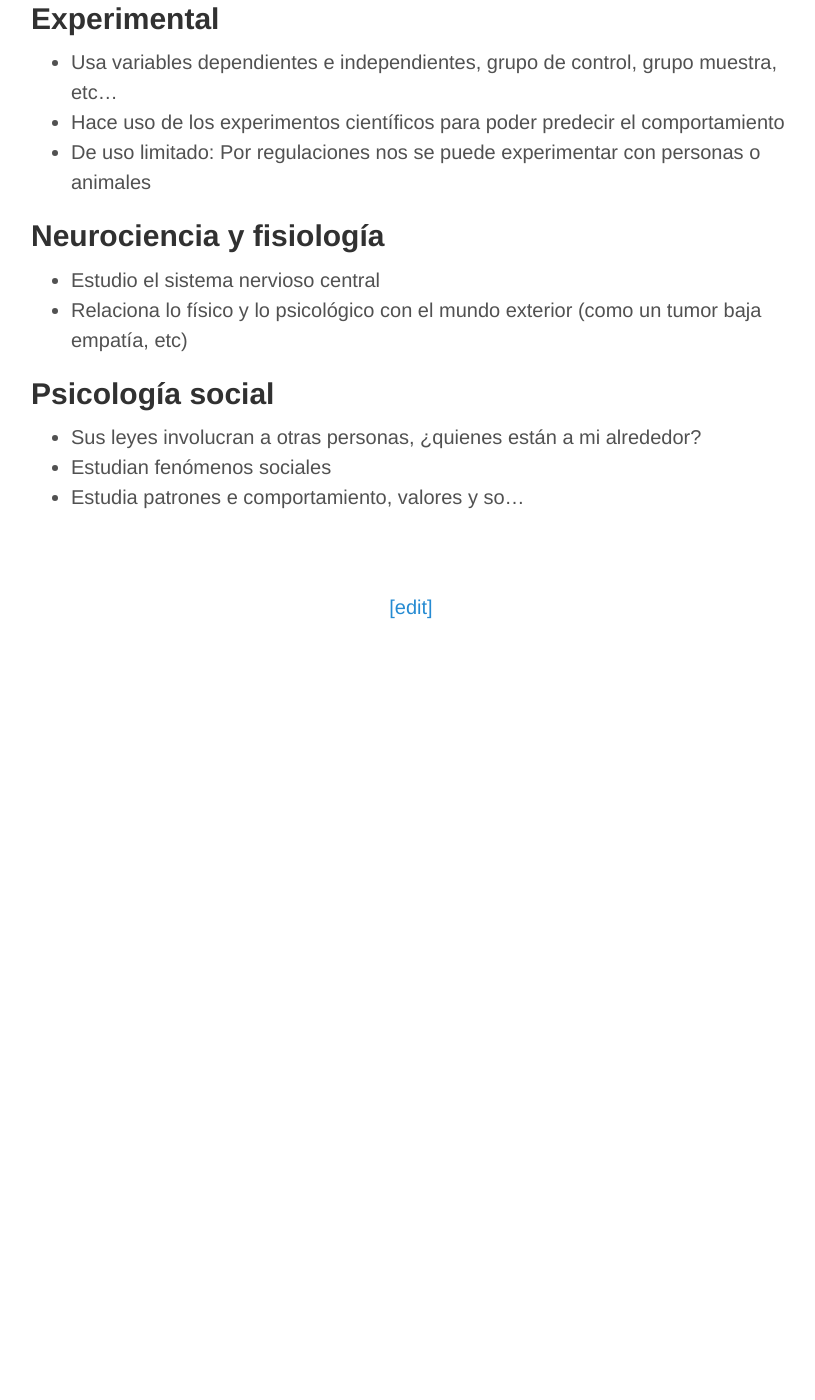
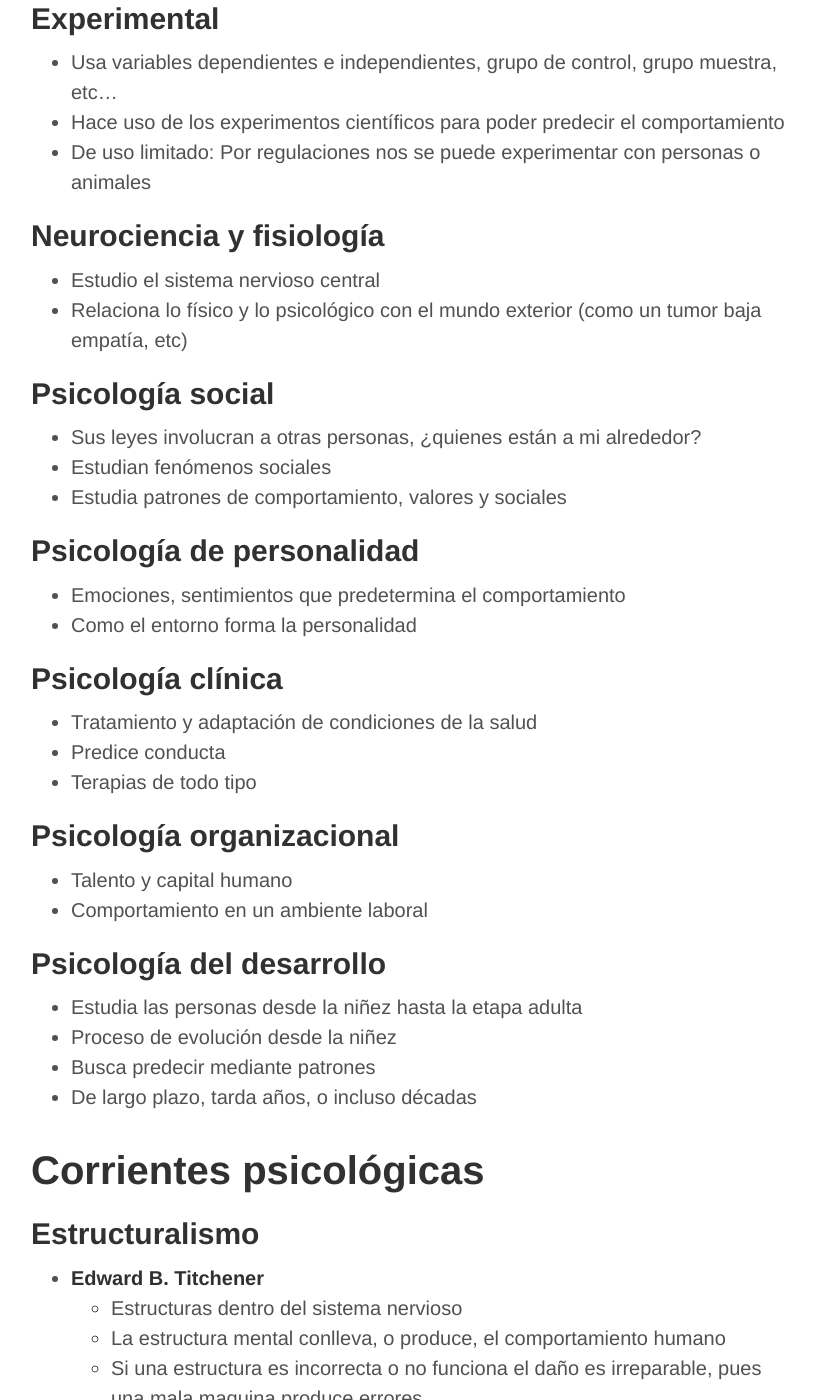
Before and after one commit to alex-esc/notes, a Jekyll site: the page built from _posts/2020-01-15-comportamiento-humano.md, in a window 1280 px wide and 1400 px high, scrolled down 751 px. Shown: the whole window, without its empty margins (229-1044 px from the left). Built offline with Jekyll 4.4.1, drawn with Linux system fonts in a browser that asks for light colours; before the commit the page ends 1381 px from its top, so only the background shows below that; some of the changed text lies outside the part shown.

Commit message:
Update 2020-01-15-comportamiento-humano.md

```diff
--- a/_posts/2020-01-15-comportamiento-humano.md
+++ b/_posts/2020-01-15-comportamiento-humano.md
@@ -33,4 +33,50 @@ Antes de formalizarse como una ciencia y seguía formando parte de la filosofía
 
 * Sus leyes involucran a otras personas, ¿quienes están a mi alrededor?
 * Estudian fenómenos sociales
-* Estudia patrones e comportamiento, valores y so...
+* Estudia patrones de comportamiento, valores y sociales
+
+## Psicología de personalidad
+
+* Emociones, sentimientos que predetermina el comportamiento
+* Como el entorno forma la personalidad
+
+## Psicología clínica
+
+* Tratamiento y adaptación de condiciones de la salud
+* Predice conducta
+* Terapias de todo tipo
+
+## Psicología organizacional
+
+* Talento y capital humano
+* Comportamiento en un ambiente laboral
+
+## Psicología del desarrollo
+
+* Estudia las personas desde la niñez hasta la etapa adulta
+* Proceso de evolución desde la niñez
+* Busca predecir mediante patrones
+* De largo plazo, tarda años, o incluso décadas
+
+# Corrientes psicológicas
+
+## Estructuralismo
+
+* __Edward B. Titchener__
+	+ Estructuras dentro del sistema nervioso
+	+ La estructura mental conlleva, o produce, el comportamiento humano
+	+ Si una estructura es incorrecta o no funciona el daño es irreparable, pues una mala maquina produce errores
+
+## Funcionalismo
+
+* __William James__
+	+ Estudia como funcionamos en base a comportamiento previos
+	+ Como *yo* aprendo hábitos para adaptarme, para funcionar
+	+ Aprendo según lo que veo, siempre hay adaptación
+	+ Desarrollo individual
+	+ Con ideas Darwinsistas
+
+## Psicoanalista / Psicodinámica
+
+* __Sigmund Freud__
+	+
```
